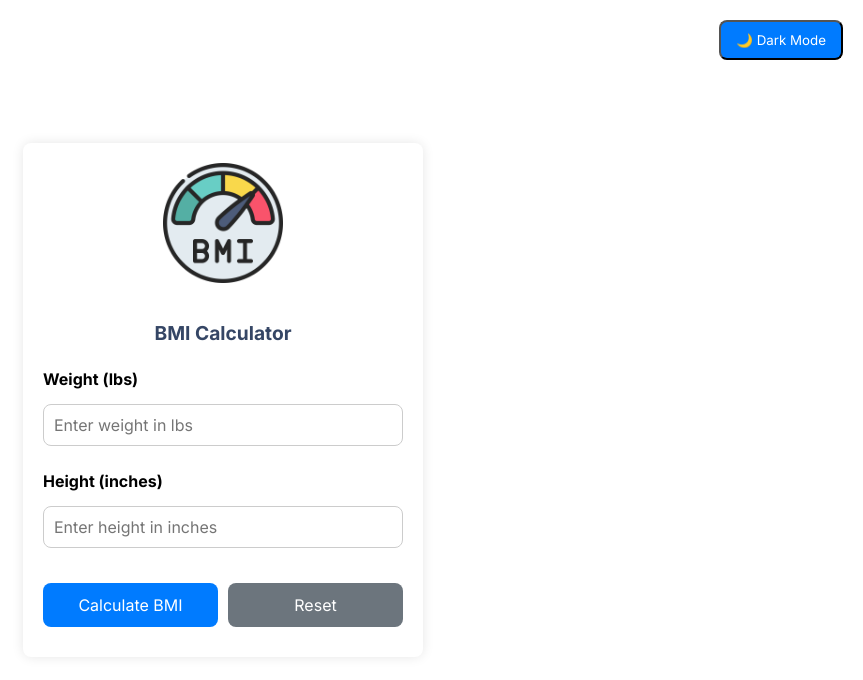
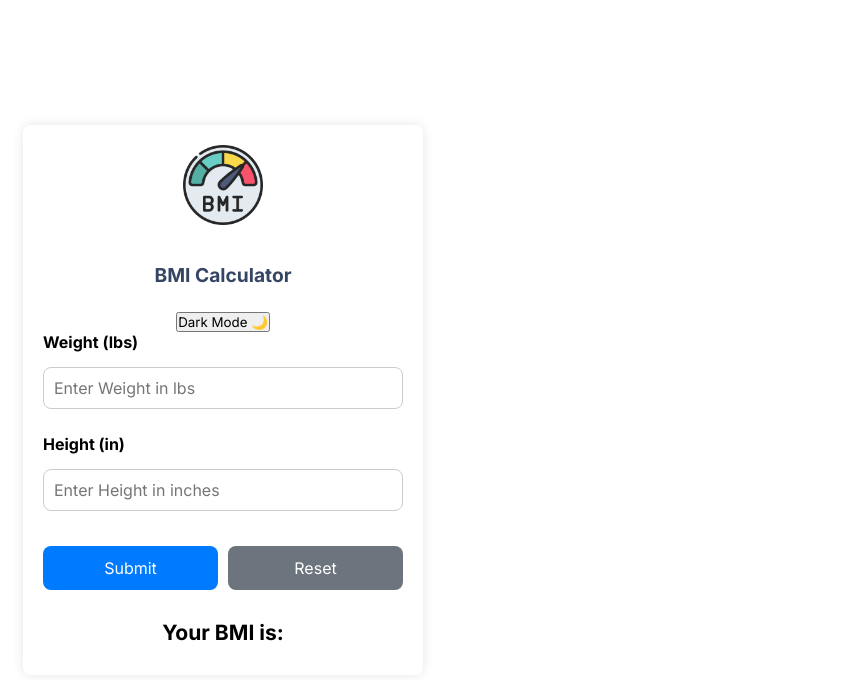
Before and after one commit to iiitl/bmi_calculator, a React (Create React App) app: page / in a window 1280 px wide. Shown: the top 680 px of the page, without its empty margins (417-1280 px from the left). Built offline with nearby package versions, Linux system fonts and the light colour scheme.

Commit message:
4th issue resolved , with better ui

```diff
--- a/src/App.css
+++ b/src/App.css
@@ -3,6 +3,8 @@
   --light-text: #000000;
   --dark-bg: #121212;
   --dark-text: #dcdcdc;
+  --card-bg-light: #ffffff;
+  --card-bg-dark: #1e1e1e;
   --primary-color: #007bff;
   --primary-hover: #0056b3;
   --secondary-color: #6c757d;
@@ -29,19 +31,14 @@
   color: var(--dark-text);
 }
 
-/* Logo Styling */
+/* Logo */
 .logo {
-  width: 120px;
+  width: 80px;
   height: auto;
   margin-bottom: 10px;
-  transition: transform var(--transition-speed);
 }
 
-.logo:hover {
-  transform: scale(1.1);
-}
-
-/* Container */
+/* Centered Container */
 .container {
   max-width: 400px;
   margin: auto;
@@ -109,7 +106,7 @@
   background-color: var(--secondary-hover);
 }
 
-/* BMI Result */
+/* Results Section */
 .result {
   margin-top: 20px;
   font-size: 18px;
@@ -130,6 +127,10 @@
   width: 300px;
 }
 
+.dialog-box p {
+  font-size: 18px;
+}
+
 .dialog-btn {
   background: white;
   color: red;
@@ -145,23 +146,6 @@
   background: lightgray;
 }
 
-/* Floating Dark Mode Toggle */
-.dark-mode-toggle {
-  position: fixed;
-  top: 20px;
-  right: 20px;
-  background: var(--primary-color);
-  color: white;
-  padding: 10px 15px;
-  border-radius: var(--border-radius);
-  cursor: pointer;
-  transition: background var(--transition-speed);
-}
-
-.dark-mode-toggle:hover {
-  background: var(--primary-hover);
-}
-
 /* Responsive */
 @media (max-width: 480px) {
   .container {
--- a/src/App.js
+++ b/src/App.js
@@ -1,6 +1,7 @@
 import './App.css';
+import './index.css';
 import React, { useState } from 'react';
-import logo from './logo.png'; // Ensure 'logo.png' is in 'src' folder
+import logo from './logo.png'; // Ensure this file exists in /src
 
 function App() {
   const [weight, setWeight] = useState('');
@@ -13,12 +14,15 @@ function App() {
 
   const calcBmi = (event) => {
     event.preventDefault();
+    setError(''); // Clear previous errors
+    setShowDialog(false); // Hide dialog initially
 
     let weightNum = parseFloat(weight);
     let heightNum = parseFloat(height);
 
+    // Validation: Only positive numbers allowed
     if (isNaN(weightNum) || isNaN(heightNum) || weightNum <= 0 || heightNum <= 0) {
-      setError('Please enter valid positive numbers for weight and height.');
+      setError('Please enter valid **positive numbers** for weight and height.');
       setShowDialog(true);
       return;
     }
@@ -30,76 +34,67 @@ function App() {
       setMessage('You are underweight');
     } else if (bmiValue >= 18.5 && bmiValue < 25) {
       setMessage('You have a healthy weight');
-    } else if (bmiValue >= 25 && bmiValue < 30) {
+    } else {
       setMessage('You are overweight');
-    } else {
-      setMessage('You are obese');
     }
   };
 
-  const getMessageColor = () => {
-    if (message.includes('healthy')) return 'green';
-    if (message.includes('overweight')) return 'yellow';
-    return 'red';
-  };
-
-  let resetForm = () => {
+  const resetForm = () => {
     setWeight('');
     setHeight('');
     setBmi('');
     setMessage('');
+    setError('');
+    setShowDialog(false);
   };
 
   return (
     <div className={`app ${darkMode ? 'dark' : 'light'}`}>
       <div className='container'>
-
-        {/* Logo */}
         <img src={logo} alt="BMI Logo" className="logo" />
-
         <h2 className='center'>BMI Calculator</h2>
 
-        {/* Floating Dark Mode Toggle */}
-        <button className="dark-mode-toggle" onClick={() => setDarkMode(!darkMode)}>
-          {darkMode ? '☀️ Light Mode' : '🌙 Dark Mode'}
+        {/* Dark Mode Toggle Button */}
+        <button className="toggle-btn" onClick={() => setDarkMode(!darkMode)}>
+          {darkMode ? 'Light Mode ☀️' : 'Dark Mode 🌙'}
         </button>
 
         <form onSubmit={calcBmi}>
-          <div className='input-group'>
+          <div className="input-group">
             <label>Weight (lbs)</label>
             <input
               type="number"
-              placeholder='Enter weight in lbs'
+              placeholder="Enter Weight in lbs"
               value={weight}
               onChange={(e) => setWeight(e.target.value)}
               min="1"
+              required
             />
           </div>
-          <div className='input-group'>
-            <label>Height (inches)</label>
+          <div className="input-group">
+            <label>Height (in)</label>
             <input
               type="number"
-              placeholder='Enter height in inches'
+              placeholder="Enter Height in inches"
               value={height}
               onChange={(e) => setHeight(e.target.value)}
               min="1"
+              required
             />
           </div>
-          <div className='button-group'>
-            <button className='btn primary' type='submit'>Calculate BMI</button>
-            <button className='btn secondary' type='button' onClick={resetForm}>Reset</button>
+          <div className="button-group">
+            <button className="btn primary" type="submit">Submit</button>
+            <button className="btn secondary" type="button" onClick={resetForm}>Reset</button>
           </div>
         </form>
 
-        {bmi && (
-          <div className='result'>
-            <h3>Your BMI is: {bmi}</h3>
-            <p style={{ color: getMessageColor() }}>{message}</p>
-          </div>
-        )}
+        <div className='result'>
+          <h3>Your BMI is: {bmi}</h3>
+          <p>{message}</p>
+        </div>
       </div>
 
-      {/* Dialog Box */}
+      {/* Dialog Box for Errors */}
       {showDialog && (
         <div className="dialog-box">
           <p>{error}</p>
```
